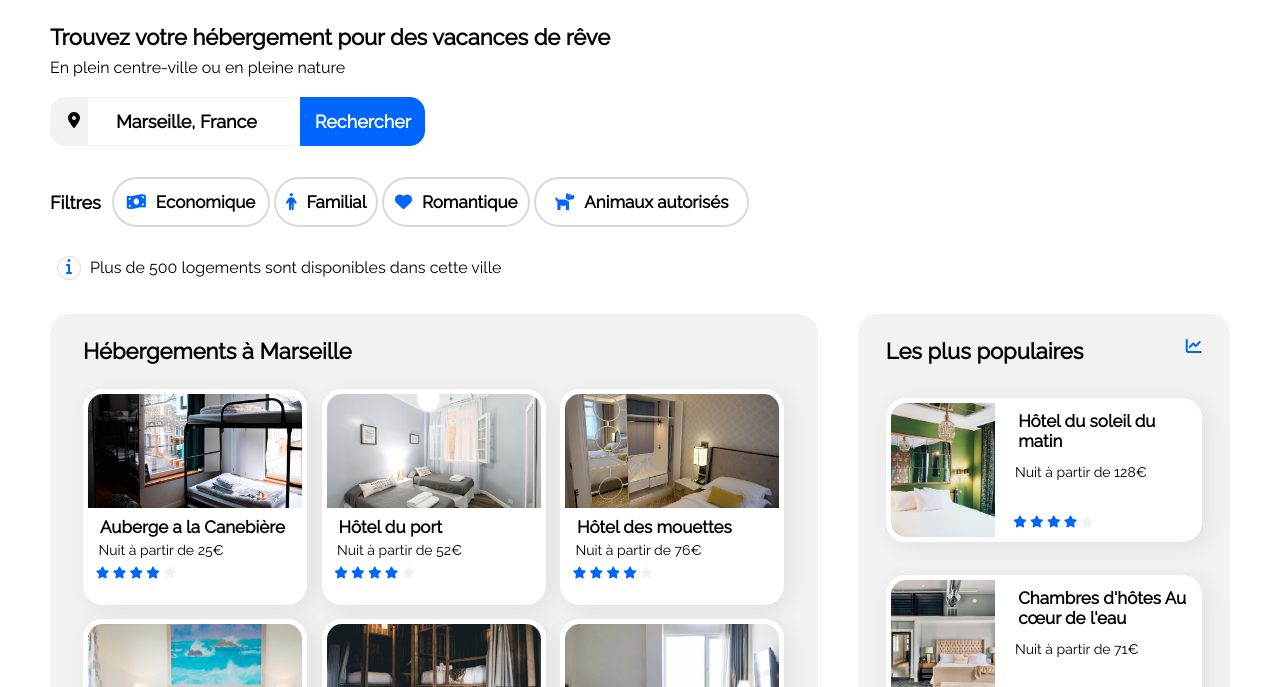
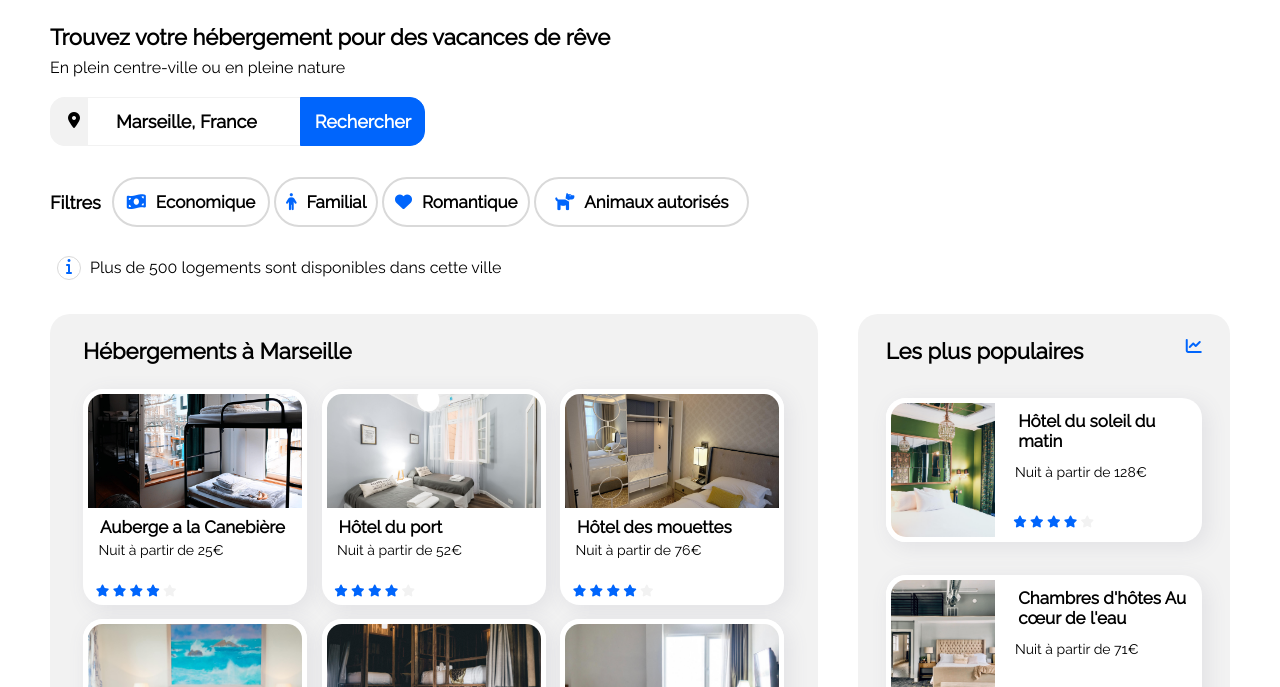
Before and after one commit to Solaris31/Booki, a plain HTML site: page index.html in a window 1280 px wide. Shown: the part 102-789 px from the top of the page. Drawn offline with Linux system fonts and the light colour scheme.

Commit message:
Changement du positionnement des etoiles

```diff
--- a/Css/style.css
+++ b/Css/style.css
@@ -396,6 +396,8 @@ form{
     display:flex;
     flex-direction:row;
     margin-left:8px;
+    position:absolute;
+    bottom: 12px;
 }
 
 
```
